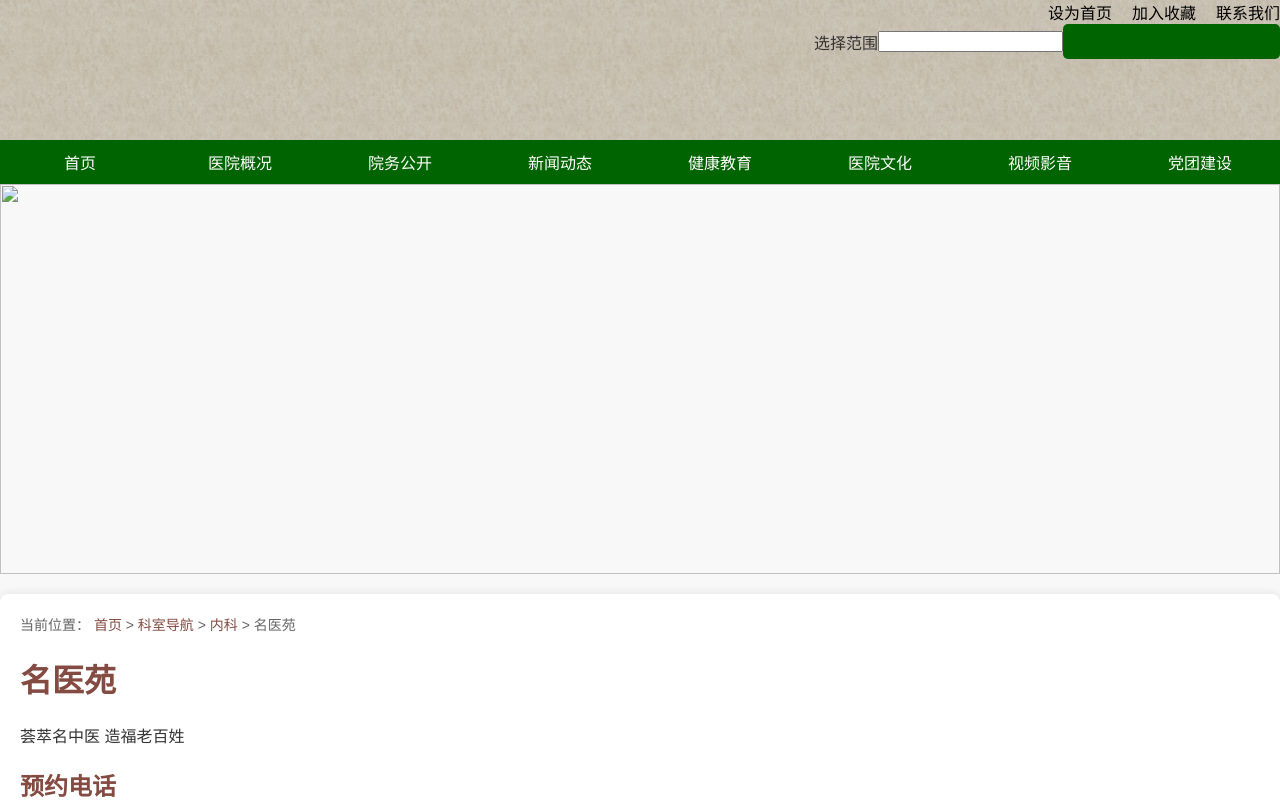
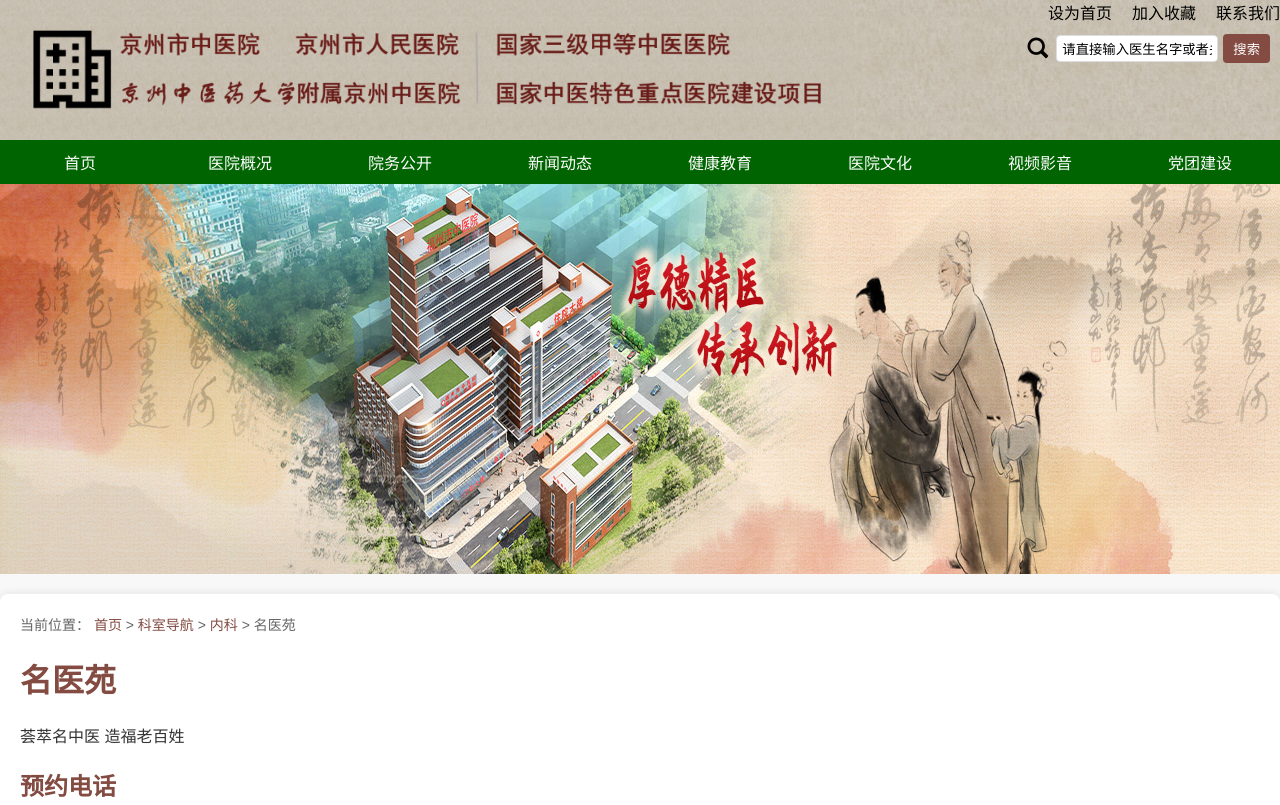
Before and after one commit to BaoZhuhan/BSfinal, a plain HTML site: page detail.html in a window 1280 px wide. Shown: the top 805 px of the page. Drawn offline with Linux system fonts and the light colour scheme.

Commit message:
合并index的头尾到detail和module

```diff
--- a/Styles/main.css
+++ b/Styles/main.css
@@ -49,8 +49,38 @@ a {
 /* header搜索框的样式 */
 #header-search {
     display: flex;
-    justify-content: flex-end;
     align-items: center;
+    padding: 10px; /* 缩小一倍 */
+    border-radius: 8px;
+    margin-bottom: 20px;
+}
+
+#header-search img {
+    width: 25px; /* 缩小一倍 */
+    height: 25px; /* 缩小一倍 */
+    border-radius: 50%;
+    margin-right: 5px; /* 缩小一倍 */
+}
+
+#header-search input[type="text"] {
+    width: 150px; /* 缩小一倍 */
+    padding: 5px; /* 缩小一倍 */
+    border: 1px solid #ddd;
+    border-radius: 4px;
+    margin-right: 5px; /* 缩小一倍 */
+}
+
+#header-search input[type="submit"] {
+    padding: 5px 10px; /* 缩小一倍 */
+    background-color: #834B41;
+    color: white;
+    border: none;
+    border-radius: 4px;
+    cursor: pointer;
+}
+
+#header-search input[type="submit"]:hover {
+    background-color: #DD9A4B;
 }
 
 #header-search input[type="text"]:last-child {
--- a/detail.html
+++ b/detail.html
@@ -7,12 +7,13 @@
     <title>京州市中医院</title>
     <link rel="stylesheet" href="Styles/main.css">
     <link rel="stylesheet" href="Styles/detail.css">
+    <script src="Scripts/detail.js"></script>
 </head>
 
 <body>
     <div id="header">
         <!-- logo -->
-        <img src="" alt="">
+        <img id="header-logo" src="images/header-logo.png" alt="">
         <div id="header-mask">
             <div id="header-link">
                 <a href="#">设为首页</a>
@@ -20,12 +21,11 @@
                 <a href="#">联系我们</a>
             </div>
             <div id="header-search">
-                <span>选择范围</span>
-                <input type="text">
-                <input type="text">
+                <img src="images/search.png" alt="">
+                <input type="text" name="" class="" value="请直接输入医生名字或者关键字">
+                <input type="submit" class="" value="搜索">
             </div>
         </div>
-
     </div>
     <div id="nav">
         <div><a href="#">首页</a></div>
@@ -90,7 +90,7 @@
         </div>
     </div>
     <div id="banner">
-        <img src="" alt="">
+        <img src="images/banner1.jpg" alt="">
     </div>
     <div id="main">
         <div class="current-location">当前位置：
@@ -178,12 +178,11 @@
         </div>
         <div>科室动态</div>
         <div id="news-module">
-            <img src="news-cover.jpg" alt="新闻封面">
+            <img src="images/news.png" alt="新闻封面">
             <h2>京州市中医院举办大型义诊活动</h2>
             <p>2023年10月15日，京州市中医院在市中心广场举办了一场大型义诊活动。此次活动旨在为市民提供免费的健康咨询和医疗服务，吸引了众多市民前来参加。医院的专家团队现场为市民解答健康问题，提供疾病预防和治疗建议，受到了广大市民的热烈欢迎。
             </p>
         </div>
-        <div>精彩图片</div>
         <div id="comment">
             <h2>发表评论</h2>
             <div id="comment-form">
@@ -206,7 +205,6 @@
         </div>
         <img src="">
     </div>
-    <script src="Scripts/detail.js"></script>
 </body>
 
 </html>
```
Also changed, not shown: index.html (+3 -3 lines), module.html (+4 -4 lines), Scripts/module.js (deleted), images/news.jpg (added), images/search.png (added), 1 other file.
